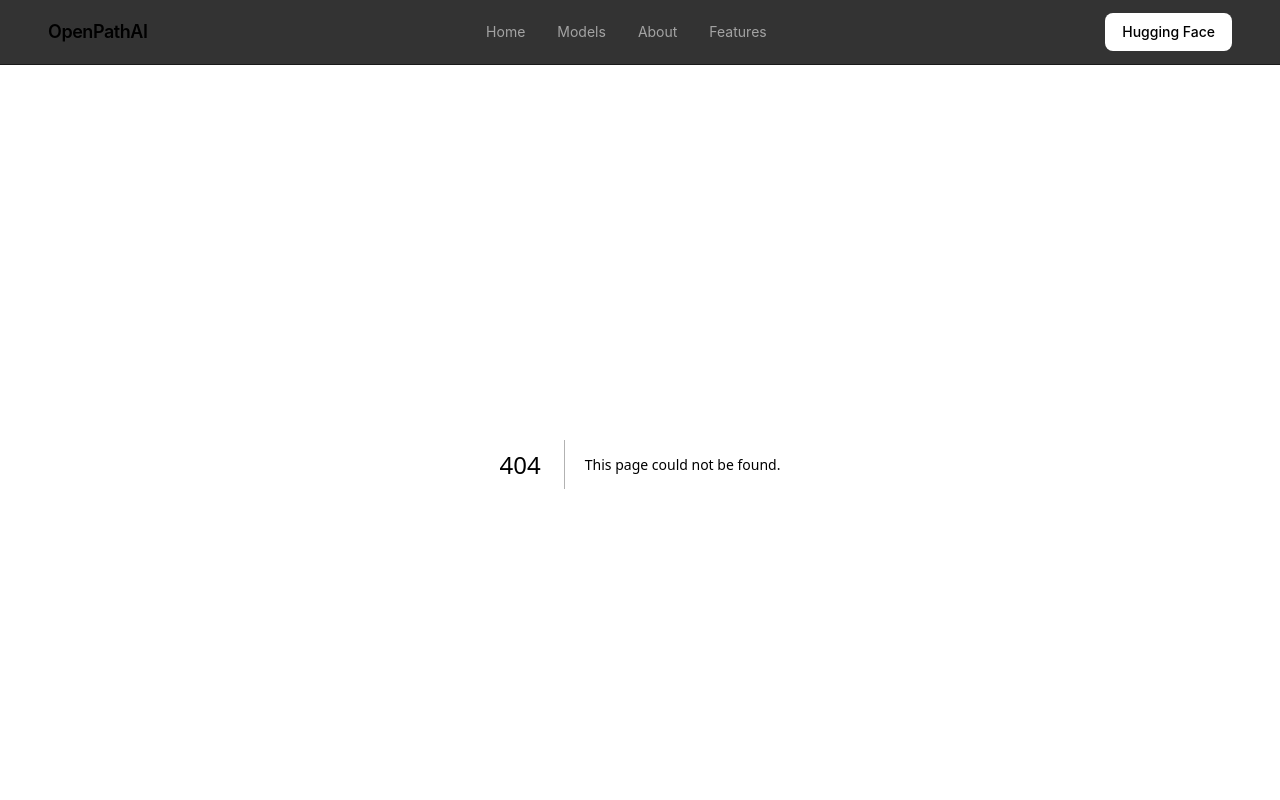
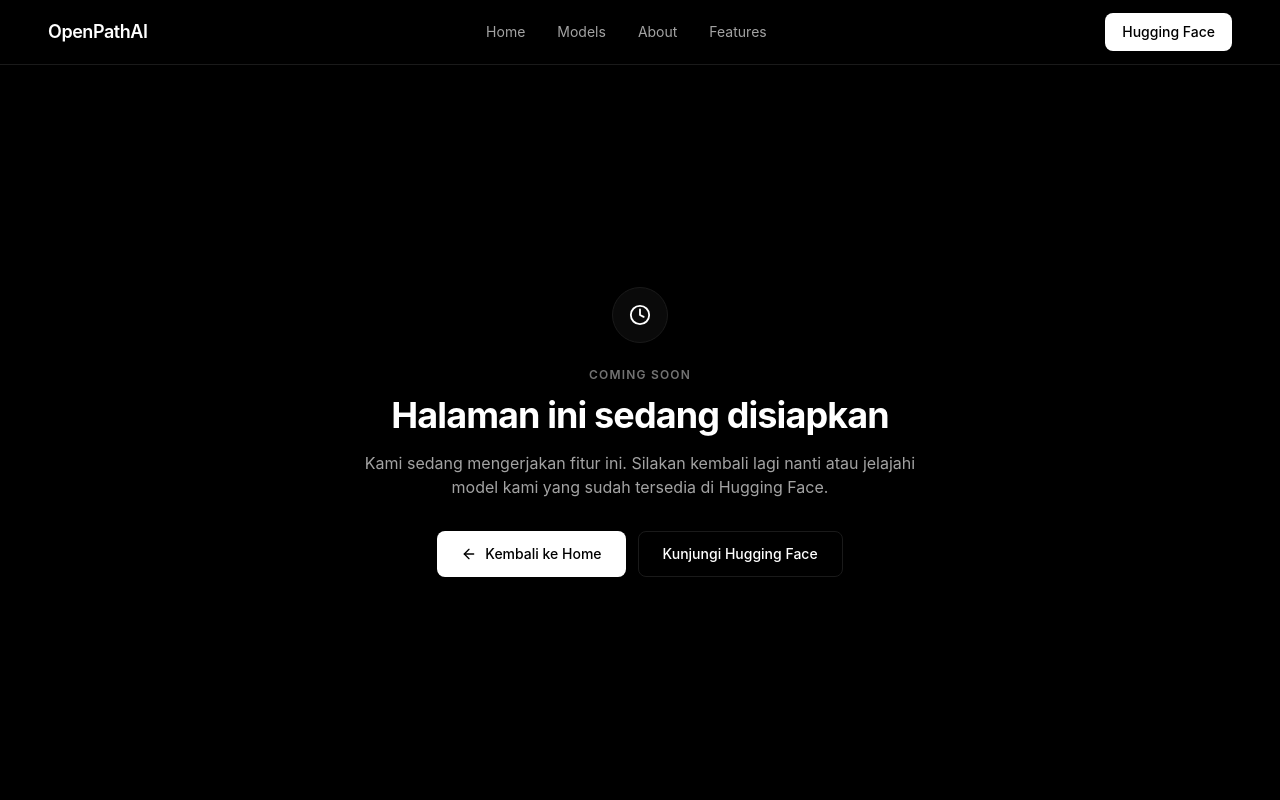
Before and after one commit to titan-dev-org/OpenPathAI, a Next.js app: page /coming-soon in a window 1280 px wide. Before the commit this address had no page. Shown: the top 800 px of the page. Built offline with nearby package versions, Linux system fonts and the light colour scheme.

Commit message:
Create Coming Soon page with navigation links
This page informs users that a feature is under development and provides links to return home or visit Hugging Face.

```diff
--- /dev/null
+++ b/app/coming-soon/page.tsx
@@ -0,0 +1,46 @@
+import Link from "next/link";
+import { ArrowLeft, Clock } from "lucide-react";
+
+export const metadata = {
+  title: "Coming Soon — OpenPathAI",
+  description: "Fitur ini sedang dalam pengembangan.",
+};
+
+export default function ComingSoonPage() {
+  return (
+    <section className="flex min-h-[calc(100vh-4rem)] items-center justify-center px-6 py-20">
+      <div className="mx-auto max-w-xl text-center">
+        <div className="mx-auto flex h-14 w-14 items-center justify-center rounded-full border border-border bg-surface">
+          <Clock size={22} className="text-white" />
+        </div>
+        <p className="mt-6 text-xs font-semibold uppercase tracking-widest text-neutral-500">
+          Coming Soon
+        </p>
+        <h1 className="mt-3 text-3xl font-bold tracking-tight sm:text-4xl">
+          Halaman ini sedang disiapkan
+        </h1>
+        <p className="mt-4 text-neutral-400">
+          Kami sedang mengerjakan fitur ini. Silakan kembali lagi nanti atau
+          jelajahi model kami yang sudah tersedia di Hugging Face.
+        </p>
+
+        <div className="mt-8 flex flex-wrap justify-center gap-3">
+          <Link
+            href="/"
+            className="inline-flex items-center gap-2 rounded-lg bg-white px-6 py-3 text-sm font-medium text-black transition hover:bg-neutral-200"
+          >
+            <ArrowLeft size={16} /> Kembali ke Home
+          </Link>
+          <a
+            href="https://huggingface.co/OpenPathAI"
+            target="_blank"
+            rel="noreferrer"
+            className="rounded-lg border border-border bg-black px-6 py-3 text-sm font-medium hover:bg-surface"
+          >
+            Kunjungi Hugging Face
+          </a>
+        </div>
+      </div>
+    </section>
+  );
+            }
```
